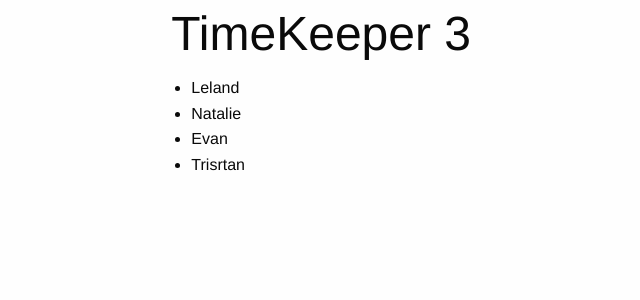
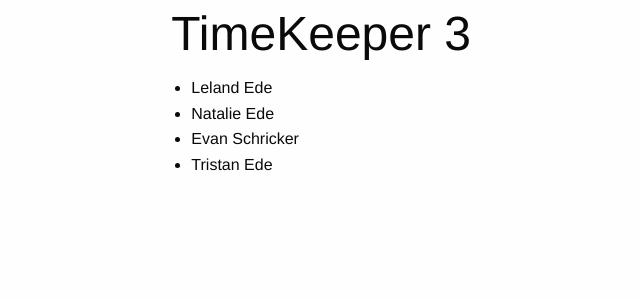
Before and after one commit to lede701/tk3spa, an Angular app: page / in a window 1280 px wide. Shown: the top 300 px of the page, without its empty margins (42-682 px from the left). Built offline with nearby package versions, Linux system fonts and the light colour scheme.

Commit message:
Update to the app for models

```diff
--- /dev/null
+++ b/src/app/models/user.model.ts
@@ -0,0 +1,20 @@
+export class User {
+  firstName: string;
+  lastName: string;
+  username: string;
+  password: string;
+  rank: number;
+
+  constructor(firstName: string, lastName: string, username: string, password: string, rank?: number) {
+    this.firstName = firstName;
+    this.lastName = lastName;
+    this.username = username;
+    this.password = password;
+    this.rank = rank || 0;
+  }
+
+  fullName(): string {
+    return this.firstName + " " + this.lastName;
+  }
+
+}
--- a/src/app/name-list/name-list.component.html
+++ b/src/app/name-list/name-list.component.html
@@ -1,3 +1,3 @@
 <ul>
-  <li *ngFor="let userName of names"><app-name [name]="userName"></app-name></li>
+  <li *ngFor="let user of names"><app-name [name]="user"></app-name></li>
 </ul>
--- a/src/app/name-list/name-list.component.ts
+++ b/src/app/name-list/name-list.component.ts
@@ -1,4 +1,5 @@
 import { Component, OnInit } from '@angular/core';
+import { User } from '../models/user.model';
 
 @Component({
   selector: 'app-name-list',
@@ -7,10 +8,14 @@ import { Component, OnInit } from '@angular/core';
 })
 export class NameListComponent implements OnInit {
 
-  names: string[];
+  names: User[];
 
   constructor() {
-    this.names = ["Leland", "Natalie", "Evan", "Trisrtan"];
+    this.names = [];
+    this.names.push(new User('Leland', 'Ede', 'lede', 'testing1234', 5));
+    this.names.push(new User('Natalie', 'Ede', 'nede', 'testing1234', 5));
+    this.names.push(new User('Evan', 'Schricker', 'eschricker', 'testing1234', 5));
+    this.names.push(new User('Tristan', 'Ede', 'tede', 'testing1234', 5));
   }
 
   ngOnInit(): void {
--- a/src/app/name/name.component.html
+++ b/src/app/name/name.component.html
@@ -1 +1 @@
-{{name}}
+{{name.fullName()}}
--- a/src/app/name/name.component.ts
+++ b/src/app/name/name.component.ts
@@ -1,4 +1,5 @@
 import { Component, OnInit, Input } from '@angular/core';
+import { User } from '../models/user.model';
 
 @Component({
   selector: 'app-name',
@@ -7,7 +8,7 @@ import { Component, OnInit, Input } from '@angular/core';
 })
 export class NameComponent implements OnInit {
 
-  @Input() name: string;
+  @Input() name: User;
 
   constructor() { }
 
```
